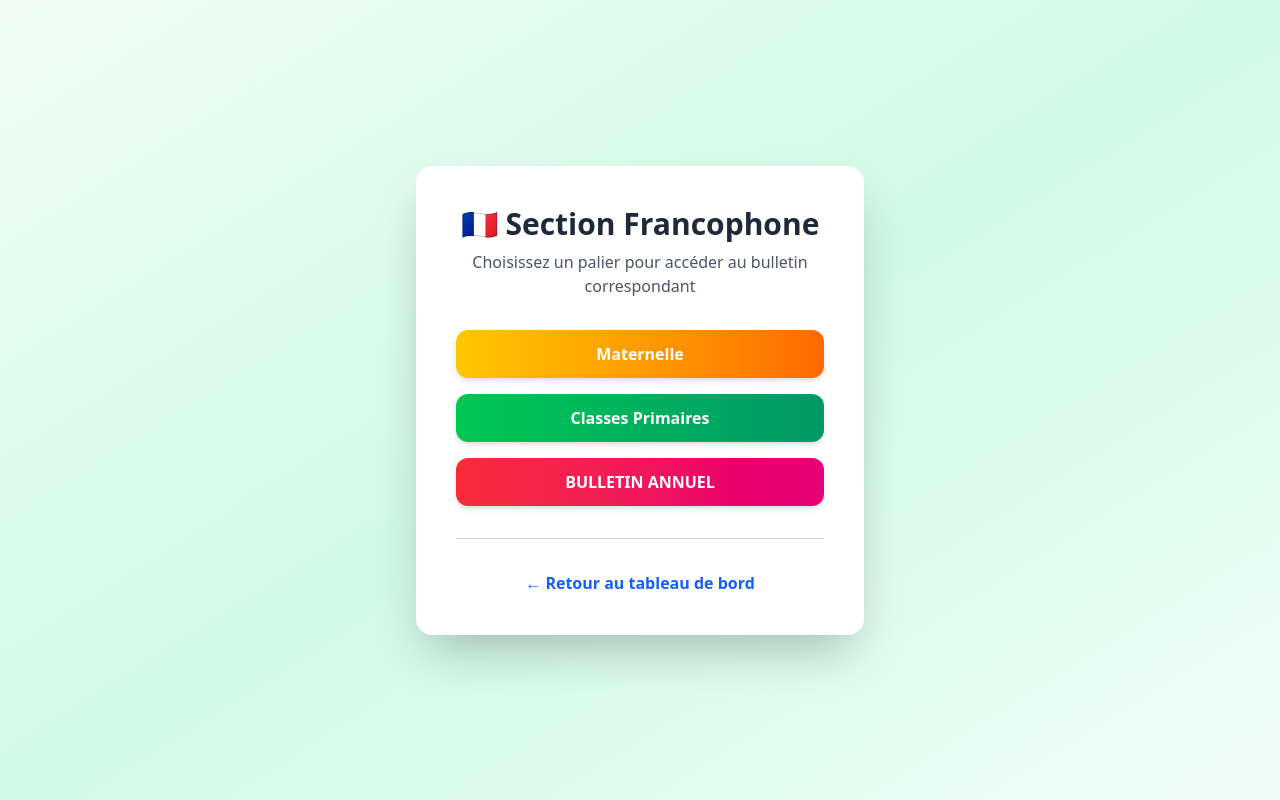
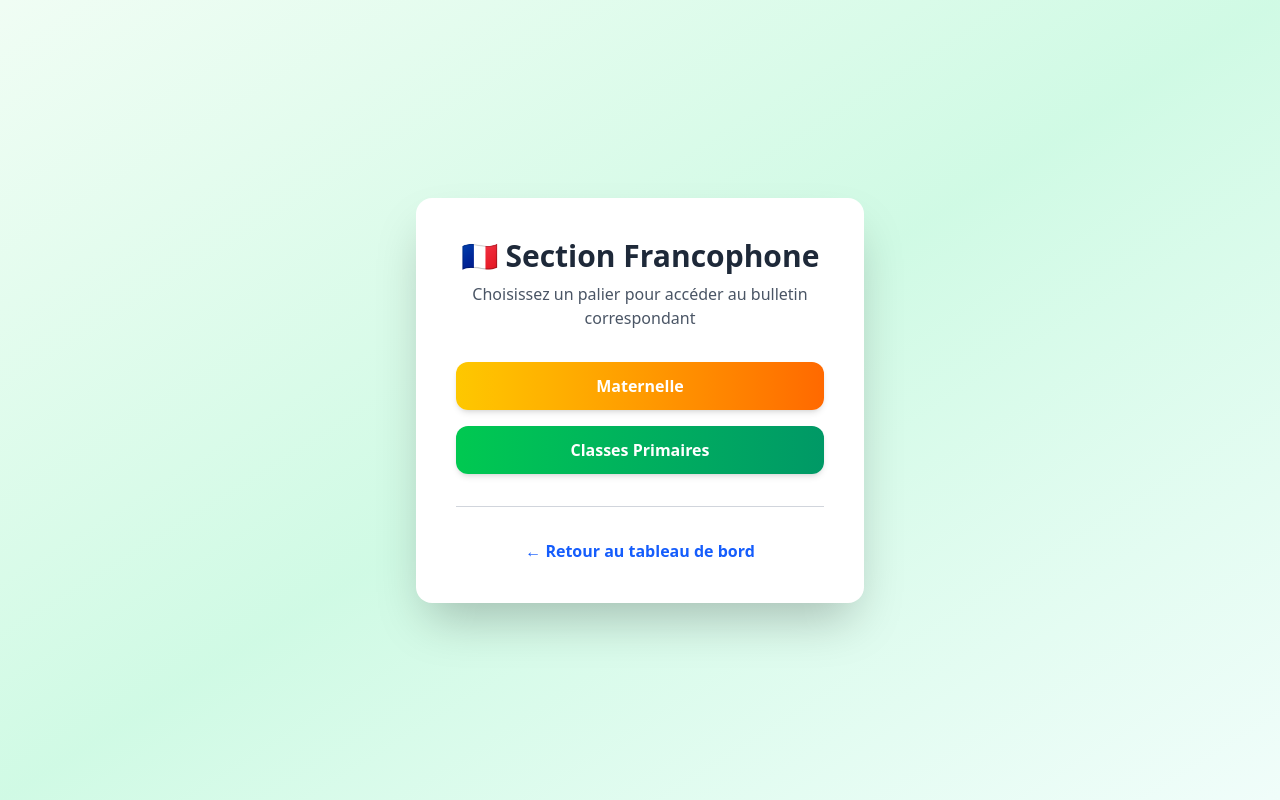
Before and after one commit to dascomsoft/gracebulletin, a React (Vite) app in the folder frontend/: page /francophone in a window 1280 px wide. Built offline with nearby package versions, Linux system fonts and the light colour scheme.

Commit message:
Final updating

```diff
--- a/frontend/index.html
+++ b/frontend/index.html
@@ -2,7 +2,7 @@
 <html lang="en">
   <head>
     <meta charset="UTF-8" />
-    <link rel="icon" type="image/svg+xml" href="/vite.svg" />
+    <link rel="icon" type="image/svg+xml" href="/images/gracelogo.jpg" />
     <meta name="viewport" content="width=device-width, initial-scale=1.0" />
     <title>APPLICATION DE GESTION DE SCOLARITE</title>
   </head>
--- a/frontend/src/pages/AnglophoneSection.jsx
+++ b/frontend/src/pages/AnglophoneSection.jsx
@@ -33,12 +33,12 @@
             Primary Classes
           </button>
 
-          <button
+          {/* <button
             onClick={() => navigate("/annual-report")}
             className="w-full bg-gradient-to-r from-blue-500 to-cyan-600 text-white py-3 rounded-xl font-semibold shadow-md hover:scale-105 transition-transform"
           >
             ANNUAL REPORT CARD
-          </button>
+          </button> */}
         </div>
 
         <hr className="my-8 border-gray-300" />
--- a/frontend/src/pages/FrancophoneSection.jsx
+++ b/frontend/src/pages/FrancophoneSection.jsx
@@ -32,12 +32,12 @@
             Classes Primaires
           </button>
 
-          <button
+          {/* <button
             onClick={() => navigate("/bulletin-annuel")}
             className="w-full bg-gradient-to-r from-red-500 to-pink-600 text-white py-3 rounded-xl font-semibold shadow-md hover:scale-105 transition-transform"
           >
             BULLETIN ANNUEL
-          </button>
+          </button> */}
         </div>
 
         <hr className="my-8 border-gray-300" />
```
Also changed, not shown: frontend/public/images/gracelogo.jpg (added).
